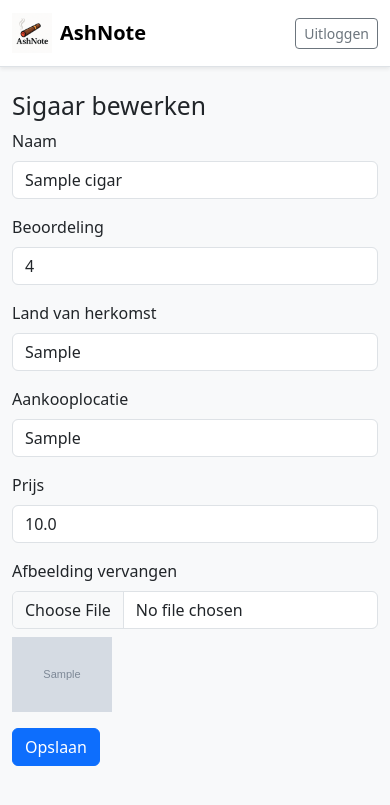
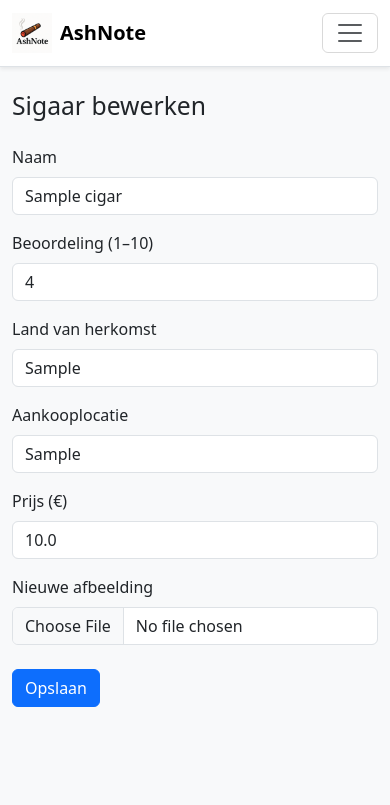
Before and after one commit to Bedrijfstak14/AshNote, a Flask app: page /edit/1 in a window 390 px wide. Shown: the top 805 px of the page. Run offline with Flask 3, Linux system fonts and the light colour scheme; the visitor is signed in with stand-in values (Sample User, id 1); tables that the repository leaves empty hold one stand-in row (values such as "Sample post"); grey boxes marked "Sample" are stand-in pictures.

Commit message:
Refactor HTML templates for cigar management: enhance form structure, improve responsiveness, and update titles for clarity better mobiel response

```diff
--- a/templates/base.html
+++ b/templates/base.html
@@ -3,6 +3,7 @@
 <html lang="nl">
 <head>
     <meta charset="UTF-8">
+    <meta name="viewport" content="width=device-width, initial-scale=1">
     <title>AshNote - {% block title %}{% endblock %}</title>
     <link rel="icon" href="{{ url_for('static', filename='favicon.ico') }}">
     <link href="https://cdn.jsdelivr.net/npm/bootstrap@5.3.0/dist/css/bootstrap.min.css" rel="stylesheet">
@@ -19,9 +20,21 @@
                 <img src="{{ url_for('static', filename='ashnote-logo.png') }}" alt="AshNote Logo" class="ashnote-logo me-2">
                 <strong>AshNote</strong>
             </a>
-            {% if session.get("user") %}
-                <a href="{{ url_for('logout') }}" class="btn btn-outline-secondary btn-sm">Uitloggen</a>
-            {% endif %}
+
+            <button class="navbar-toggler" type="button" data-bs-toggle="collapse" data-bs-target="#navbarContent"
+                    aria-controls="navbarContent" aria-expanded="false" aria-label="Toggle navigation">
+                <span class="navbar-toggler-icon"></span>
+            </button>
+
+            <div class="collapse navbar-collapse justify-content-end" id="navbarContent">
+                {% if session.get("user") %}
+                    <ul class="navbar-nav">
+                        <li class="nav-item">
+                            <a href="{{ url_for('logout') }}" class="btn btn-outline-secondary btn-sm mt-2 mt-lg-0">Uitloggen</a>
+                        </li>
+                    </ul>
+                {% endif %}
+            </div>
         </div>
     </nav>
 
@@ -31,7 +44,7 @@
                 {% for category, message in messages %}
                     <div class="alert alert-{{ category }} alert-dismissible fade show" role="alert">
                         {{ message }}
-                        <button type="button" class="btn-close" data-bs-dismiss="alert"></button>
+                        <button type="button" class="btn-close" data-bs-dismiss="alert" aria-label="Sluiten"></button>
                     </div>
                 {% endfor %}
             {% endif %}
@@ -39,5 +52,7 @@
 
         {% block content %}{% endblock %}
     </div>
+
+    <script src="https://cdn.jsdelivr.net/npm/bootstrap@5.3.0/dist/js/bootstrap.bundle.min.js"></script>
 </body>
 </html>
--- a/templates/edit.html
+++ b/templates/edit.html
@@ -1,37 +1,39 @@
 {% extends "base.html" %}
-{% block title %}Bewerk Sigaar{% endblock %}
+{% block title %}Sigaar bewerken{% endblock %}
 {% block content %}
-<h2>Sigaar bewerken</h2>
-<form method="POST" enctype="multipart/form-data">
-    <div class="mb-3">
-        <label class="form-label">Naam</label>
-        <input type="text" name="name" class="form-control" value="{{ cigar.name }}" required>
+
+<h2 class="mb-4">Sigaar bewerken</h2>
+
+<form method="POST" enctype="multipart/form-data" class="needs-validation" novalidate>
+    <div class="row g-3">
+        <div class="col-12 col-md-6">
+            <label for="name" class="form-label">Naam</label>
+            <input type="text" class="form-control" name="name" value="{{ cigar.name }}" required>
         </div>
-    <div class="mb-3">
-        <label class="form-label">Beoordeling</label>
-        <input type="number" name="rating" class="form-control" value="{{ cigar.rating }}" min="1" max="10" required>
+        <div class="col-12 col-md-6">
+            <label for="rating" class="form-label">Beoordeling (1–10)</label>
+            <input type="number" class="form-control" name="rating" min="1" max="10" value="{{ cigar.rating }}" required>
         </div>
-    <div class="mb-3">
-        <label class="form-label">Land van herkomst</label>
-        <input type="text" name="origin_country" class="form-control" value="{{ cigar.origin_country }}">
+        <div class="col-12 col-md-6">
+            <label for="origin_country" class="form-label">Land van herkomst</label>
+            <input type="text" class="form-control" name="origin_country" value="{{ cigar.origin_country }}">
         </div>
-    <div class="mb-3">
-        <label class="form-label">Aankooplocatie</label>
-        <input type="text" name="purchase_location" class="form-control" value="{{ cigar.purchase_location }}">
+        <div class="col-12 col-md-6">
+            <label for="purchase_location" class="form-label">Aankooplocatie</label>
+            <input type="text" class="form-control" name="purchase_location" value="{{ cigar.purchase_location }}">
         </div>
-    <div class="mb-3">
-        <label class="form-label">Prijs</label>
-        <input type="number" name="price" class="form-control" step="0.01" value="{{ cigar.price }}">
+        <div class="col-12 col-md-6">
+            <label for="price" class="form-label">Prijs (€)</label>
+            <input type="number" step="0.01" class="form-control" name="price" value="{{ cigar.price }}">
         </div>
-    <div class="mb-3">
-        <label class="form-label">Afbeelding vervangen</label>
-        <input type="file" name="image" class="form-control">
-        {% if cigar.image_filename %}
-            <div class="mt-2">
-                <img src="{{ url_for('uploaded_file', filename=cigar.image_filename) }}" width="100">
+        <div class="col-12 col-md-6">
+            <label for="image" class="form-label">Nieuwe afbeelding</label>
+            <input type="file" class="form-control" name="image">
         </div>
-        {% endif %}
     </div>
+    <div class="mt-4">
         <button type="submit" class="btn btn-primary">Opslaan</button>
+    </div>
 </form>
+
 {% endblock %}
```
Also changed, not shown: templates/add.html (+17 -10 lines), templates/index.html (+19 -13 lines), templates/login.html (+10 -6 lines). Lines whose indentation alone changed are shown as unchanged.
